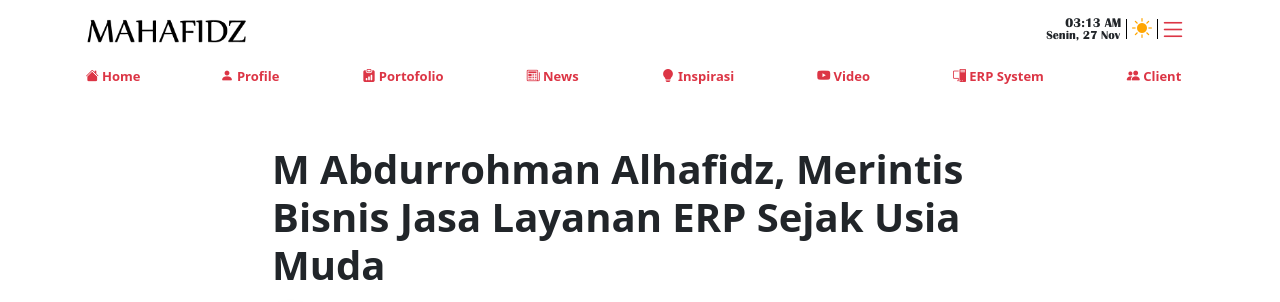
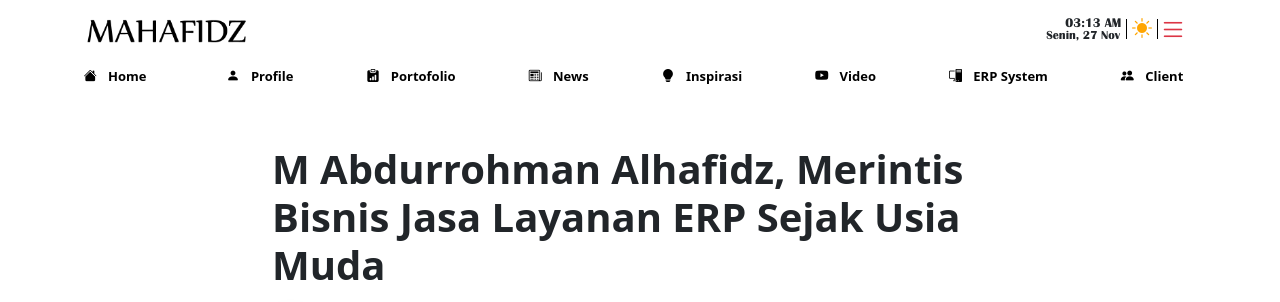
Before and after one commit to Andiw1/MAHAFIDZ, a plain HTML site: page html/news page/news1.html in a window 1280 px wide. Shown: the top 302 px of the page. Drawn offline with nearby package versions, Linux system fonts and the light colour scheme; a small style sheet from the web is missing.

Commit message:
Update news1.html

```diff
--- a/html/news page/news1.html
+++ b/html/news page/news1.html
@@ -118,32 +118,34 @@
   <div class="tabs bg-transparent" style="margin-top: -5px;">
     <ul class="nav justify-content-center">
       <li class="nav-item">
-        <a class="button-link2 active text-danger" aria-current="page" href="../../index.html"
-          style="margin-right: 80px;"><i class="bi bi-house-fill"></i> Home</a>
+        <a class="button-link2 active" aria-current="page" href="../../index.html" style="margin-right: 80px;"><i
+            class="bi bi-house-fill me-2"></i> Home</a>
       </li>
-      <li class="nav-item" style="margin-right: 70px;">
-        <a class="button-link2 active text-danger" href="../profil.html"><i class="bi bi-person-fill"></i> Profile</a>
+      <li class="nav-item" style="margin-right: 60px;">
+        <a class="button-link2 active" href="../profil.html"><i class="bi bi-person-fill me-2"></i>
+          Profile</a>
       </li>
-      <li class="nav-item" style="margin-right: 70px;">
-        <a class="button-link2 active text-danger" href="../portofolio.html"><i class="bi bi-clipboard-data-fill"></i>
+      <li class="nav-item" style="margin-right: 60px;">
+        <a class="button-link2 active" href="../portofolio.html"><i class="bi bi-clipboard-data-fill me-2"></i>
           Portofolio</a>
       </li>
-      <li class="nav-item" style="margin-right: 70px;">
-        <a class="button-link2 active text-danger" href="../news.html"><i class="bi bi-newspaper"></i> News</a>
+      <li class="nav-item" style="margin-right: 60px;">
+        <a class="button-link2 active" href="../news.html"><i class="bi bi-newspaper me-2"></i> News</a>
       </li>
-      <li class="nav-item" style="margin-right: 70px;">
-        <a class="button-link2 active text-danger" href="../inspirasi.html"><i class="bi bi-lightbulb-fill"></i>
+      <li class="nav-item" style="margin-right: 60px;">
+        <a class="button-link2 active" href="../inspirasi.html"><i class="bi bi-lightbulb-fill me-2"></i>
           Inspirasi</a>
       </li>
-      <li class="nav-item" style="margin-right: 70px;">
-        <a class="button-link2 active text-danger" href="../video.html"><i class="bi bi-youtube"></i> Video</a>
+      <li class="nav-item" style="margin-right: 60px;">
+        <a class="button-link2 active" href="../video.html"><i class="bi bi-youtube me-2"></i> Video</a>
       </li>
-      <li class="nav-item" style="margin-right: 70px;">
-        <a class="button-link2 active text-danger" href="../erpsystem.html"><i class="bi bi-pc-display"></i> ERP
+      <li class="nav-item" style="margin-right: 60px;">
+        <a class="button-link2 active" href="../erpsystem.html"><i class="bi bi-pc-display me-2"></i> ERP
           System</a>
       </li>
       <li class="nav-item">
-        <a class="button-link2 active text-danger" href="../client.html"><i class="bi bi-people-fill"></i> Client</a>
+        <a class="button-link2 active" href="../client.html"><i class="bi bi-people-fill me-2"></i>
+          Client</a>
       </li>
     </ul>
   </div>
```
